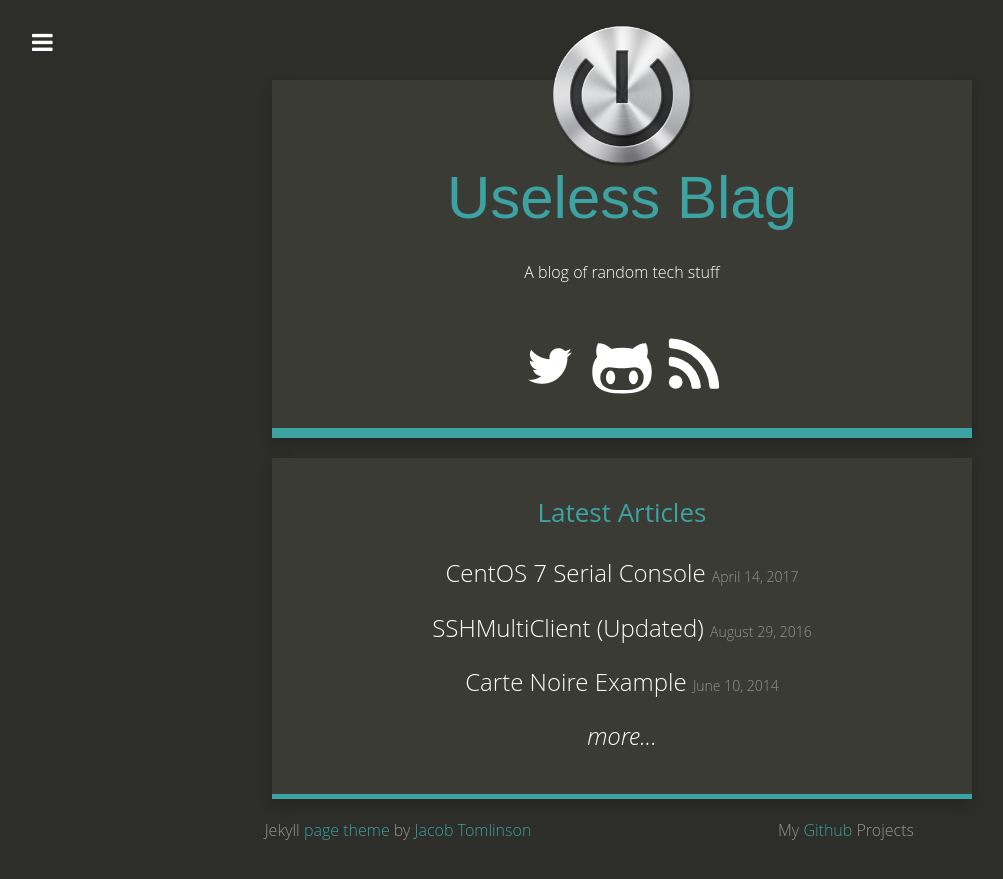
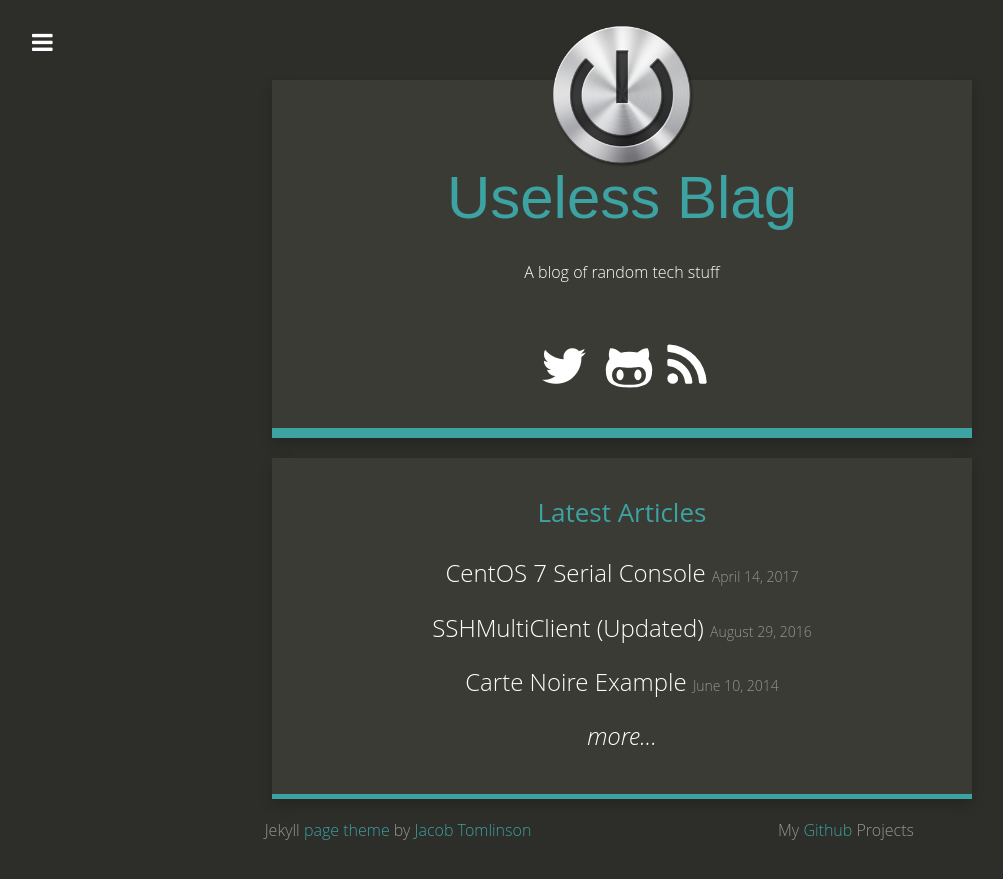
Before and after one commit to mrdaveanderson/mrdaveanderson.github.io, a Jekyll site: the page built from index.html, in a window 1280 px wide. Shown: the top 879 px of the page, without its empty margins (18-1021 px from the left). Built offline with Jekyll 4.4.1, drawn with Linux system fonts in a browser that asks for light colours; nearby versions of some CDN libraries.

```diff
--- a/_includes/social_links.html
+++ b/_includes/social_links.html
@@ -2,7 +2,7 @@
   {% if site.linkedin_link %}<a href="{{ site.linkedin_link }}" target="_new"><i class="fa fa-linkedin"></i></a>{% endif %}
   {% if site.google_plus_link %}<a href="{{ site.google_plus_link }}" target="_new"><i class="fa fa-google-plus"></i></a>{% endif %}
   {% if site.twitter_username %}<a href="https://www.twitter.com/{{ site.twitter_username }}" target="_new"><img src="{{ site.baseurl }}/navicons/twitter.png"></a>{% endif %}
-  {% if site.github_username %}<a href="https://github.com/{{ site.github_username }}" target="_new"><img src="{{ site.baseurl }}/navicons/github-alt.svg" width="64" height="64"></a>{% endif %}
+  {% if site.github_username %}<a href="https://github.com/{{ site.github_username }}" target="_new"><img src="{{ site.baseurl }}/navicons/github-alt.svg" width="50" height="50"></a>{% endif %}
   {% if site.stackoverflow_link %}<a href="{{ site.stackoverflow_link }}" target="_new"><i class="fa fa-stack-overflow"></i></a>{% endif %}
-  <a href="{{ site.baseurl }}/feed.xml" target="_new"><img src="{{ site.baseurl }}/navicons/rss.svg" width="64" height="64"></a>
+  <a href="{{ site.baseurl }}/feed.xml" target="_new"><img src="{{ site.baseurl }}/navicons/rss.svg" width="50" height="50"></a>
 </p>
```
